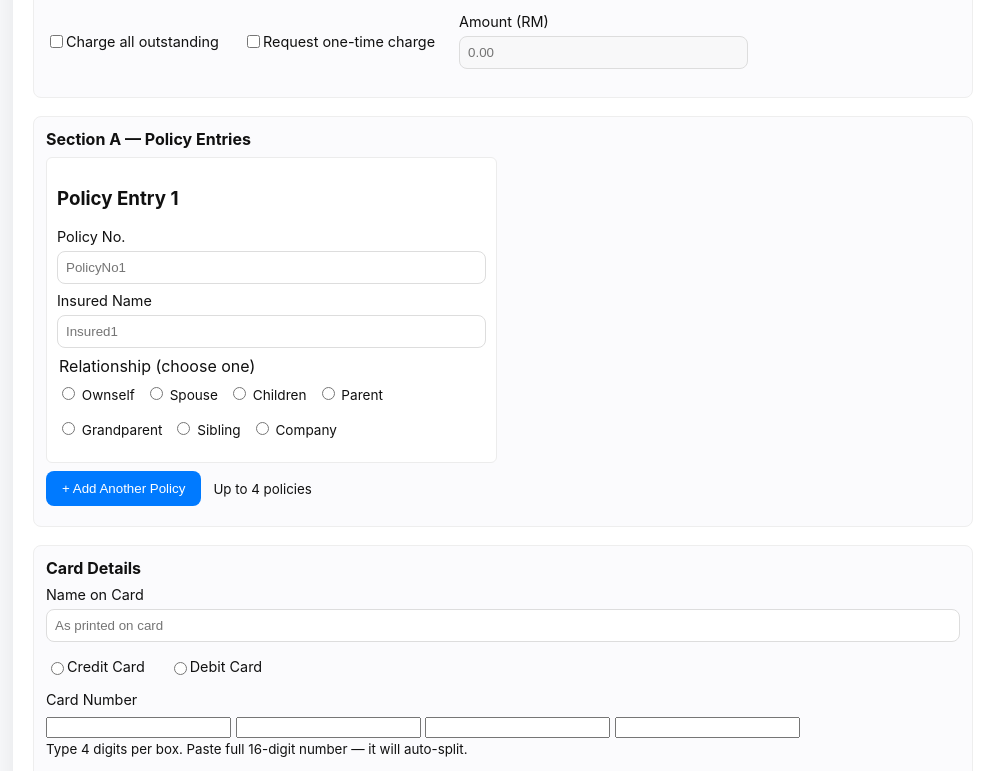
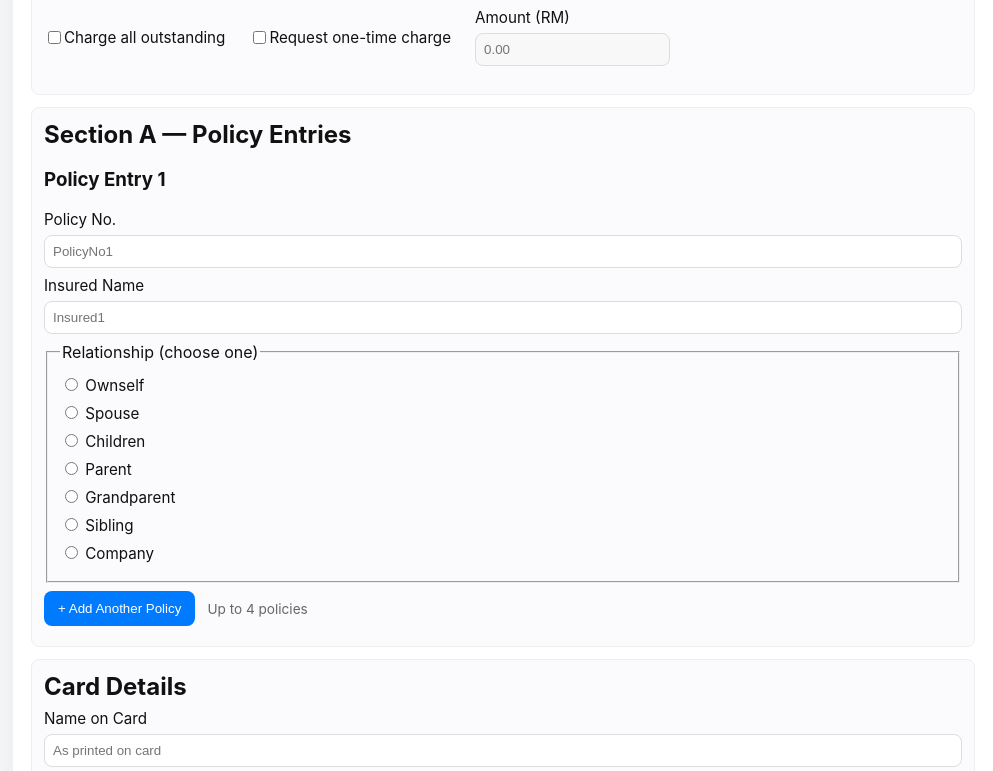
Before and after one commit to TND4-ZQJS/creditdebitform, a plain HTML site: page index.html in a window 1280 px wide. Shown: the part 150-921 px from the top of the page, without its empty margins (137-1130 px from the left). Drawn offline with Linux system fonts and the light colour scheme.

Commit message:
Update style.css

```diff
--- a/style.css
+++ b/style.css
@@ -1,41 +1,29 @@
-:root {
-  --bg: #f6f7f9;
-  --card: #fff;
-  --accent: #007aff;
-  --muted: #666;
+:root{
+  --bg:#f6f7f9;--card:#fff;--accent:#007aff;--muted:#666;
 }
 *{box-sizing:border-box}
-body{
-  font-family: -apple-system, BlinkMacSystemFont, "Segoe UI", Roboto, Arial;
-  background:var(--bg);
-  color:#111;
-  margin:0;
-  padding:24px;
-}
-main{
-  max-width:980px;
-  margin:0 auto;
-  background:var(--card);
-  border-radius:10px;
-  padding:20px;
-  box-shadow:0 6px 20px rgba(0,0,0,0.07);
-}
-h1{margin-top:0;font-size:1.3rem}
-.section{margin:18px 0;padding:12px;border-radius:8px;background:#fbfbfd;border:1px solid #eee}
-.section h2{margin:0 0 8px 0;font-size:1rem}
-.policy-grid{display:grid;grid-template-columns:repeat(2,1fr);gap:12px}
-.policy{background:#fff;padding:10px;border-radius:6px;border:1px solid #ececec}
-label{display:block;margin:8px 0;font-size:0.9rem}
-input[type=text],input[type=tel],input[type=number],input[type=email]{
-  width:100%;padding:8px;border-radius:8px;border:1px solid #ddd;margin-top:6px;
-}
+body{font-family:-apple-system,BlinkMacSystemFont,"Segoe UI",Roboto,Arial;margin:18px;background:var(--bg);color:#111}
+main{max-width:980px;margin:0 auto;background:var(--card);padding:18px;border-radius:10px;box-shadow:0 8px 28px rgba(0,0,0,0.06)}
+h1{margin-top:0;font-size:1.25rem}
+.section{background:#fbfbfd;border:1px solid #eee;padding:12px;border-radius:8px;margin:12px 0}
+.section h2{margin:0 0 8px 0}
+label{display:block;margin:8px 0;font-size:0.95rem}
+input[type=text],input[type=email],input[type=number],input[type=tel]{width:100%;padding:8px;border-radius:8px;border:1px solid #ddd;margin-top:6px}
 .inline{display:inline-flex;align-items:center;margin-right:12px}
 .row{display:flex;gap:12px;align-items:center;flex-wrap:wrap;margin:8px 0}
+.header-row{align-items:center}
+.amount{display:flex;flex-direction:column;min-width:160px}
+.card-number-block .card-number-inputs{display:flex;gap:8px;margin-top:8px}
+.card-digit{width:80px;padding:8px;border-radius:8px;border:1px solid #ddd;text-align:center;font-size:1.05rem}
+.card-digit:focus{outline:2px solid rgba(0,122,255,0.15)}
 .small label{flex:1}
-fieldset.relationship{border:0;padding:0;margin:6px 0}
-fieldset.relationship label{display:inline-block;margin-right:10px;font-size:0.85rem}
-button{background:var(--accent);color:#fff;border:0;padding:10px 16px;border-radius:8px;cursor:pointer}
+.muted{color:var(--muted);font-size:0.85rem}
+button{background:var(--accent);color:#fff;border:0;padding:10px 14px;border-radius:8px;cursor:pointer}
 button.secondary{background:#999}
 .actions{display:flex;gap:12px;align-items:center}
 canvas{width:100%;height:150px;border-radius:8px;border:1px solid #ddd;background:#fff}
-footer{margin-top:14px;color:var(--muted);font-size:0.85rem}
+footer{margin-top:12px;color:var(--muted)}
+@media (max-width:720px){
+  .policy-grid{grid-template-columns:1fr}
+  .card-digit{width:60px}
+}
```
